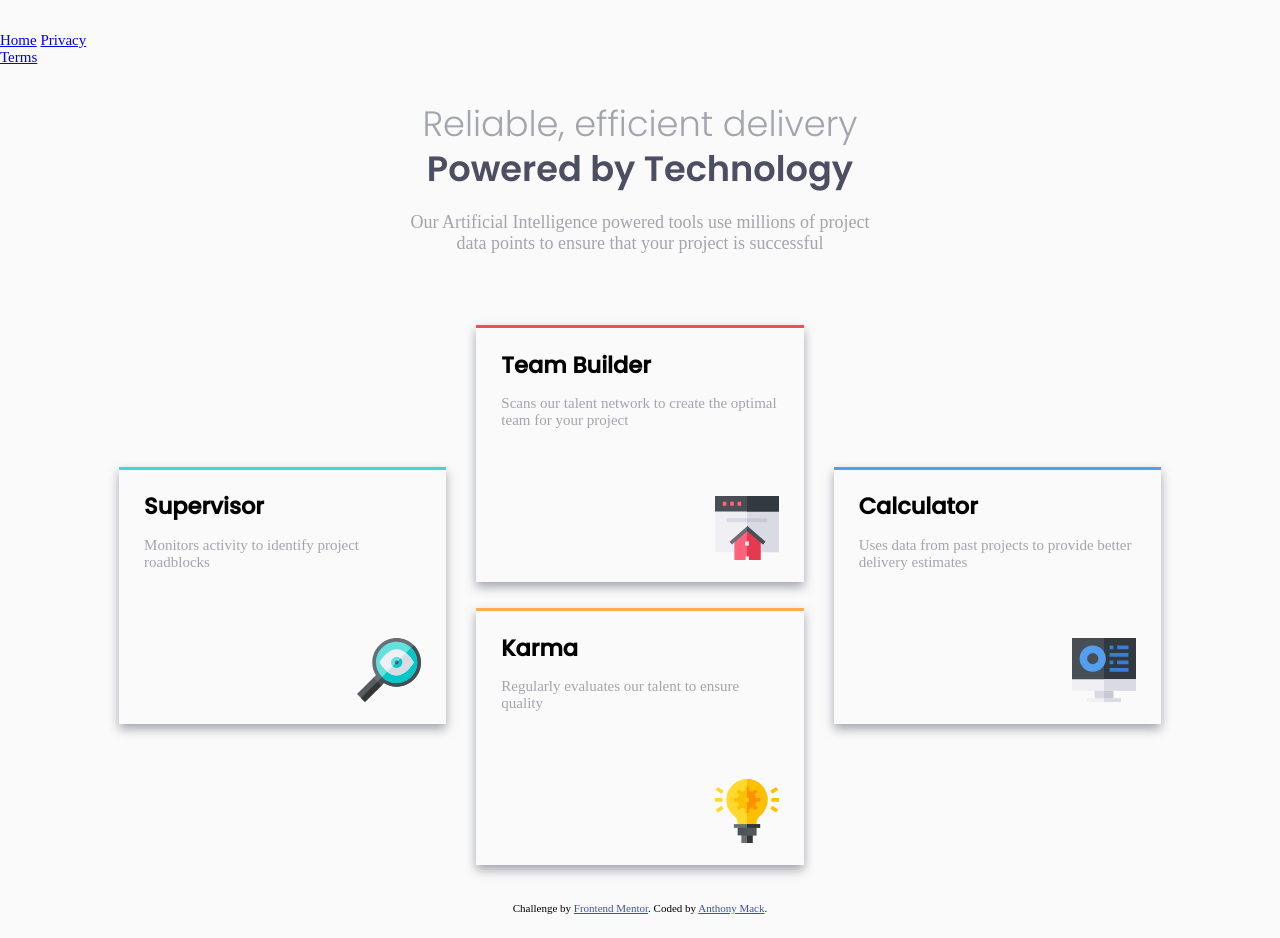
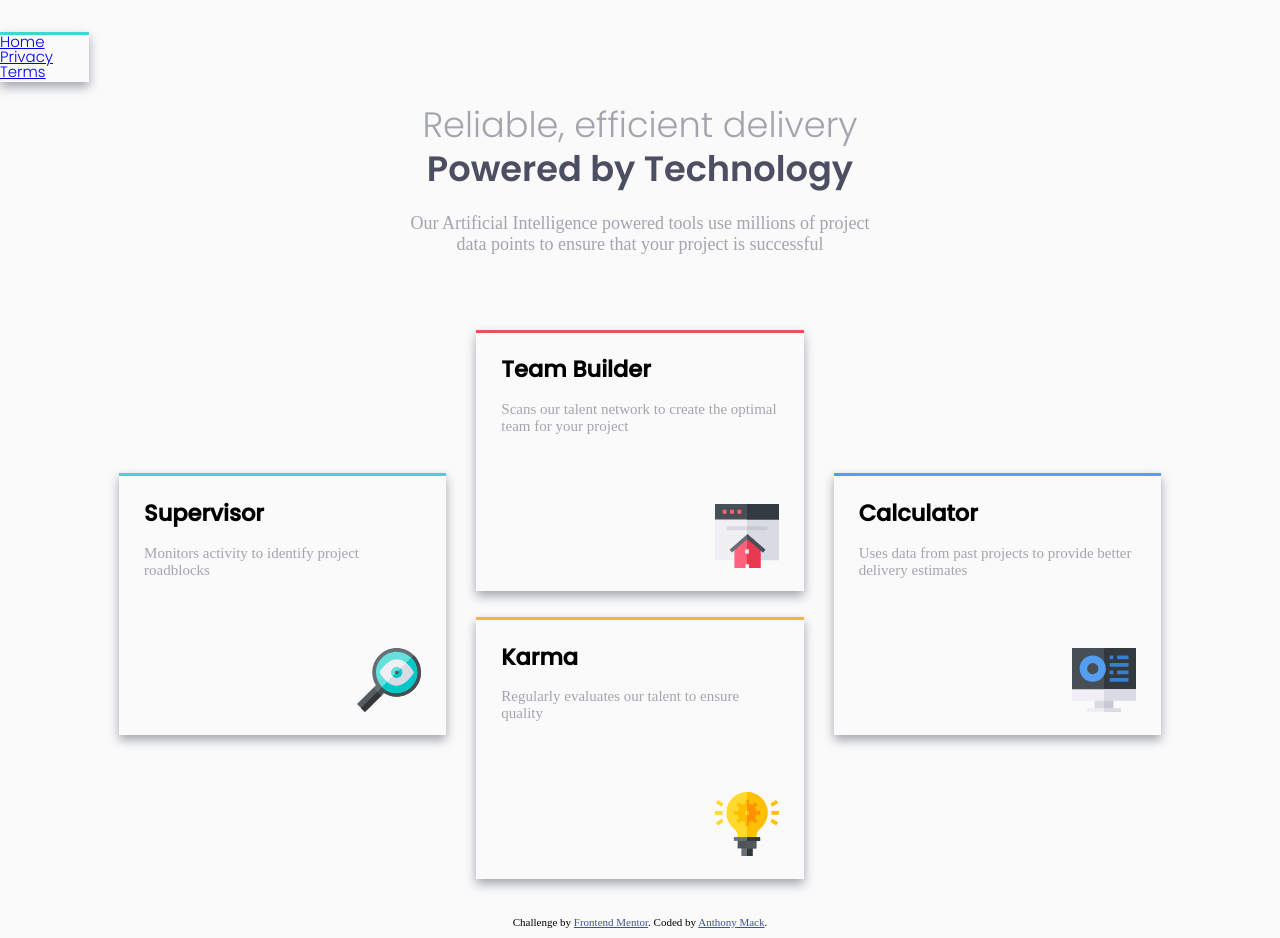
Before and after one commit to TXMack713/four-card-feature, a plain HTML site: page index.html in a window 1280 px wide. Drawn offline with Linux system fonts and the light colour scheme; files whose address does not match are found by name.

Commit message:
Update styles.css
Added styling for the nav bar.

```diff
--- a/styles.css
+++ b/styles.css
@@ -56,6 +56,16 @@ body {
   grid-template-columns: 1fr;
   grid-row-gap: 5px;
   background-color: hsl(0, 0%, 98%);
+}
+
+nav {
+  border-top: 3px solid hsl(180, 62%, 55%);
+  box-shadow: 0 5px 10px hsl(229, 6%, 66%);
+  font-family: 'poppins-light', sans-serif;
+  font-weight: lighter;
+  color: hsl(229, 6%, 66%);
+  justify-self: end;
+  object-fit: contain;
 }
 
 .first-header {
@@ -151,6 +161,16 @@ section > img {
     grid-row-gap: 10px;
     padding: 2rem 0;
     max-inline-size: 1440px;
+  }
+
+  nav {
+    border-top: 3px solid hsl(180, 62%, 55%);
+    box-shadow: 0 5px 10px hsl(229, 6%, 66%);
+    font-family: 'poppins-light', sans-serif;
+    font-weight: lighter;
+    color: hsl(229, 6%, 66%);
+    justify-self: end;
+    object-fit: contain;
   }
 
   header {
```
